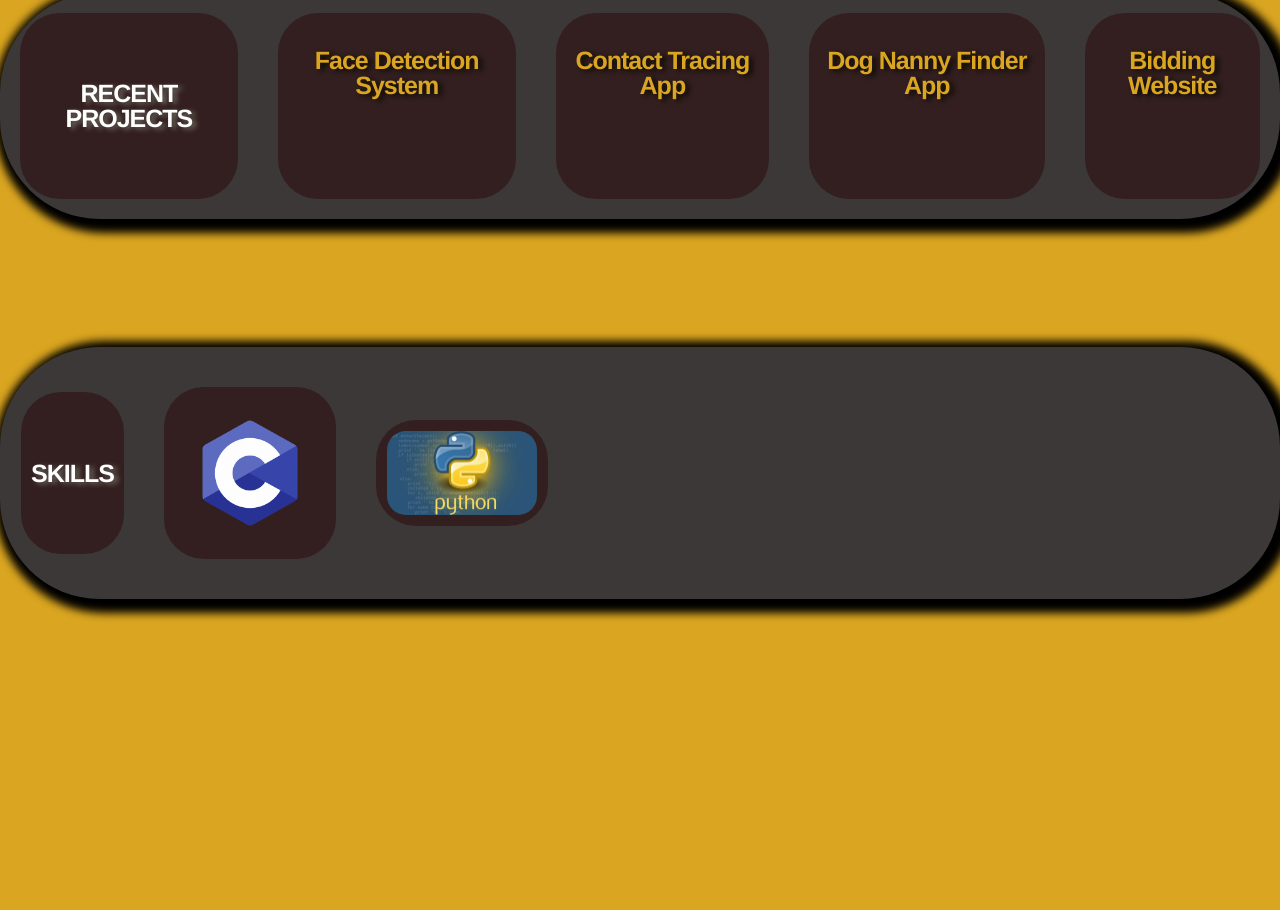
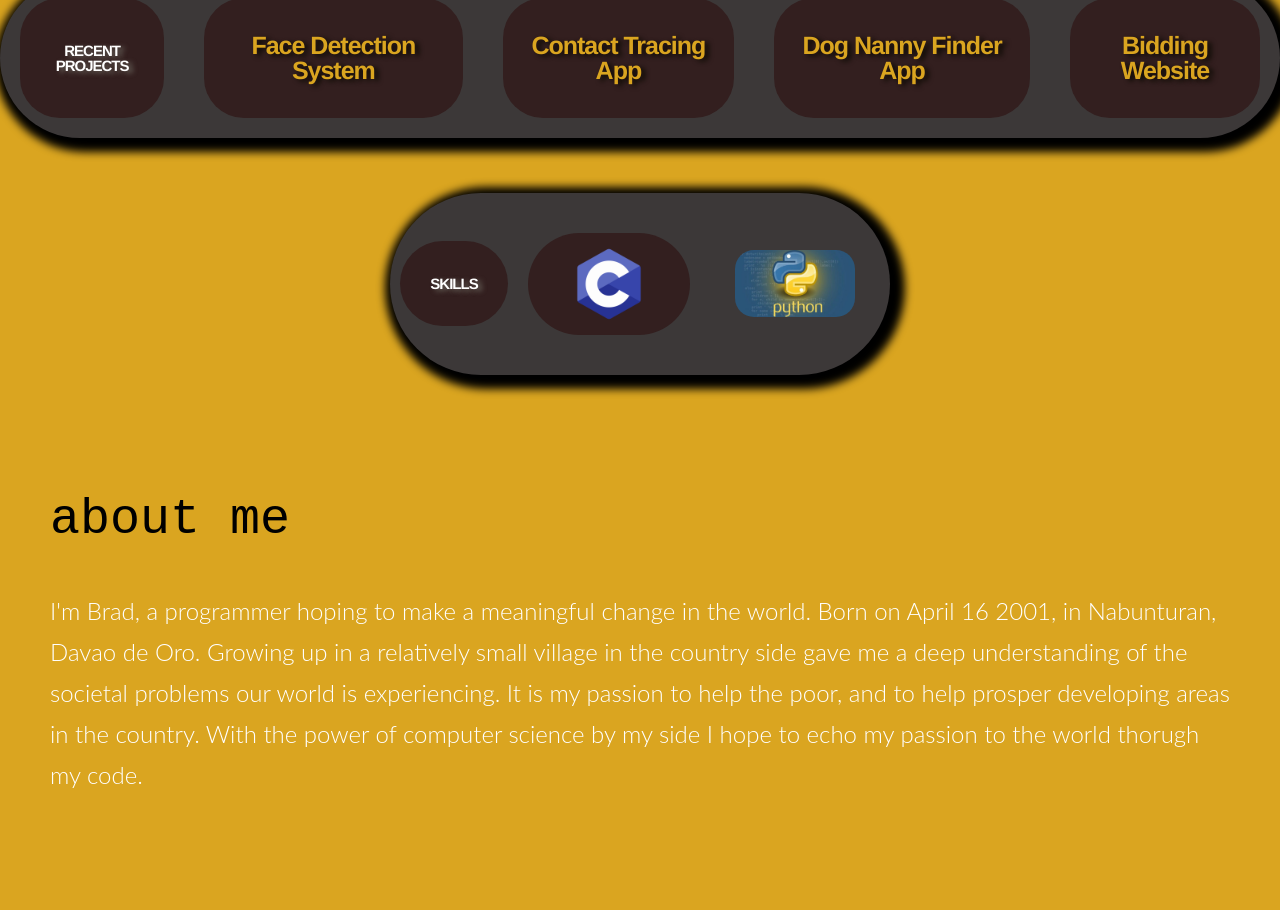
Before and after one commit to CMSC100-1S2324/my-github-page-SerBrad, a plain HTML site: page index.html in a window 1280 px wide. Shown: the part 1296-2206 px from the top of the page. Drawn offline with Linux system fonts and the light colour scheme.

Commit message:
feat: added footer and autobio

```diff
--- a/index.html
+++ b/index.html
@@ -56,7 +56,7 @@
 <br>
 
 
-                </div>
+
 
 
         	<div class = "flex-container1">
@@ -118,8 +118,8 @@
 
             </div>
 
-            <div class="flex-item2">
-                <img class="skills" src="./skills2.jpg" alt="no image"/>
+            <div class="flex-item-s">
+                <img class="skills1" src="./skills2.jpg" alt="no image"/>
 
             </div>
         </div>
@@ -132,36 +132,44 @@
 
 
             <div class="flex-item3">
-                <h6>
+
+                <h2>
                     about me
-                </h6>
-
+                </h2>
             </div>
 
-            <div class="flex-item3">
+                <p>
+        I'm Brad,
 
-                <h6>
-                    about me
-                </h6>
-            </div>
+            a programmer hoping to make a meaningful change in the world.
 
-            <div class="flex-item3">
-                <h6>
-                    about me
-                </h6>
-            </div>
+                Born on April 16 2001, in Nabunturan, Davao de Oro.
+
+                        Growing up in a relatively small village in the  country side
+
+                        gave me a deep understanding of the societal problems our world is experiencing.
+
+                        It is my passion to help the poor, and to help prosper developing areas in the country.
+
+                        With the power of computer science by my side
+
+                        I hope to echo my passion to the world thorugh my code.
+                </p>
+
+
+
         </div>
 
 
 
-<!--
- <div class="flex-container-head">
+
+ <footer class="footer">
 
                 <div class="flex-item1"><img class="Logoprofile" src="./logo.png" alt="no image"/></div>
 
-            </div>
+ </footer>
 
-            -->
+
 
 
 
--- a/style.css
+++ b/style.css
@@ -1,11 +1,8 @@
 body {
-  margin: 0; /* Remove default margin */
-  padding: 0; /* Remove default padding */
+  margin: auto; /* Remove default margin */
   background-color: goldenrod;
-
   background-repeat: no-repeat;
-  background-size: cover;
-  min-height: 100vh; /* Ensure the body covers the entire viewport height */
+  background-size: cover; /* Ensure the body covers the entire viewport height */
 }
 
 
@@ -88,7 +85,7 @@ h3{
 
 
 h6{
-  color: white; font-family: 'Helvetica Neue', sans-serif; font-size: 25px; font-weight: bold; letter-spacing: -1px; line-height: 1; text-align: center;
+  color: white; font-family: 'Helvetica Neue', sans-serif; font-size: 15px; font-weight: bold; letter-spacing: -1px; line-height: 1; text-align: center;
 
   text-shadow: 4px 2px 5px rgb(111, 108, 99);
 }
@@ -112,19 +109,20 @@ color: black;
 
 ul {
   list-style-type: none;
-
+  align-self: center;
   overflow: hidden;
   background-color: #000000;
 }
 
 li {
-  float: left;
+  float:left;
+
 }
 
 li a {
   display:list-item;
-  color: goldenrod; font-family: 'Helvetica Neue', sans-serif; font-size: 35px; font-weight: bold; letter-spacing: -1px; line-height: 1; text-align: center;
-  padding: 10px 55px;
+  color: goldenrod; font-family: 'Helvetica Neue', sans-serif; font-size: 25px; font-weight: bold; letter-spacing: -1px; line-height: 1; text-align: center;
+  padding: 10px 15px;
 
   text-decoration: none;
 }
@@ -163,10 +161,9 @@ flex-wrap: wrap;
 
   margin-top: 15px;
   margin-bottom: 20px;
-  }
 
 
-
+}
 
 
 
@@ -177,7 +174,7 @@ flex-wrap: wrap;
   background-color: rgb(60, 56, 56);
   display: flex;
   /* Arrange items vertically */
-
+  bottom: 20px;
   position: relative;
 
 
@@ -249,14 +246,11 @@ box-shadow: 5px 4px 8px 10px black;
   background-color: rgb(60, 56, 56);
   display: flex;
   flex-direction: row; /* Arrange items vertically */
+  padding-top: 40px;
+  padding-bottom : 40px;
 
 
-
- margin-top: 10%;
-  padding-top: 40px;
-  padding-bottom : 40px;
-padding-left: 1px;
-left: -10%;
+  position: relative;
 
 box-shadow: 5px 4px 8px 10px black;
 
@@ -277,13 +271,26 @@ box-shadow: 5px 4px 8px 10px black;
 
 
   .flex-item2{
-    font-size: large;
-    background-color: #331f1f;
-    padding: 10px;
-    flex-wrap: wrap;
-    border-radius: 40px;
-    margin: 20px;
+    padding-left: 30px;
+    padding-right: 30px;
+
+  background-color: #331f1f;
+
+
+    border-radius: 90px;
+    margin: 10px;
     }
+
+
+    .flex-item-s{
+      padding:20%;
+
+      padding: 2px;
+
+      border-radius: 100px;
+      margin: 32px;
+
+      }
 
 
 
@@ -291,7 +298,7 @@ box-shadow: 5px 4px 8px 10px black;
 .skills{
 padding-top: 30px;
   border-radius: 20px;
-  width: 150px;
+  width: 100px;
   height: auto;
   display: block;
   margin-left: auto;
@@ -302,65 +309,57 @@ padding-top: 30px;
 }
 
 
+.skills1{
+  padding: 30px;
+    border-radius: 20px;
+    width: 120px;
+    height: auto;
+    display: block;
+    margin-left: auto;
+    margin-right: auto;
+    padding: 1px;
+    bottom: 30px;
+
+  }
+
 
 
 
 .flex-container3{
-  padding-left: 50px;
 
-  border-radius: 100px;
-  background-color: rgb(60, 56, 56);
+
+
+
   display: flex;
-  flex-direction: row; /* Arrange items vertically */
+  flex-direction: column; /* Arrange items vertically */
 
 
  /* Position the container absolutely */
-  /* Position at the top */
-  right: 25%; /* Center horizontally */
-  transform: translateX(-50%);
+  /* Position at the top */ /* Center horizontally */
+
 
   padding-top: 40px;
   padding-bottom : 40px;
-padding-left: 20px;
-margin-top: 100%;
-align-content: space-around;
-box-shadow: 5px 4px 8px 10px black;
-
-
+  padding-right: 50px;
+  padding-left: 50px;
+  margin-top: 100%;
 
 }
 
 
 
 
+.flex-container3 > p{
 
-
-
-
-
-
-
-
-
-
-
-
-
-
-
-
-
-
-
-
-
+  color: #ffffff; font-family: 'Lato', sans-serif; font-size: 24px; font-weight: 300; line-height: 41px; margin: 0 0 58px;
+}
 
     .footer {
-      position: fixed;
+
       left: 0;
       bottom: 0;
       width: 100%;
-      background-color: red;
+      background-color: rgb(82, 73, 73);
       color: white;
       text-align: center;
    }
```
